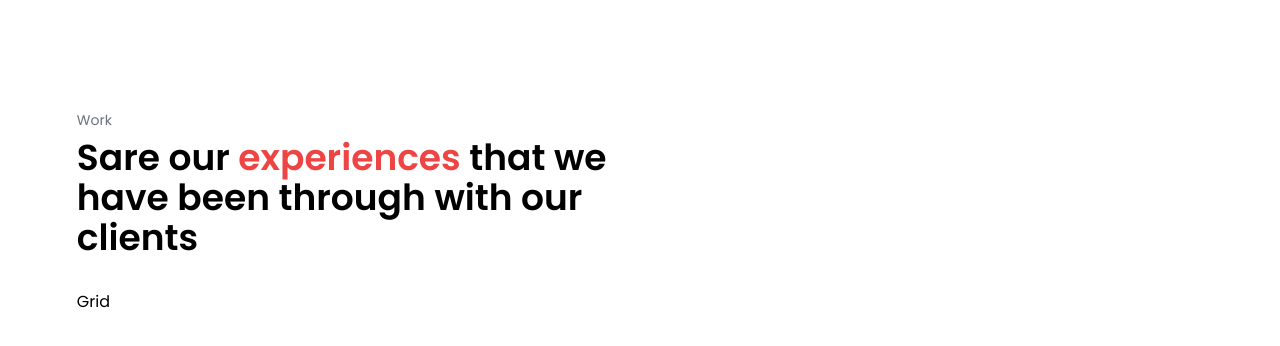
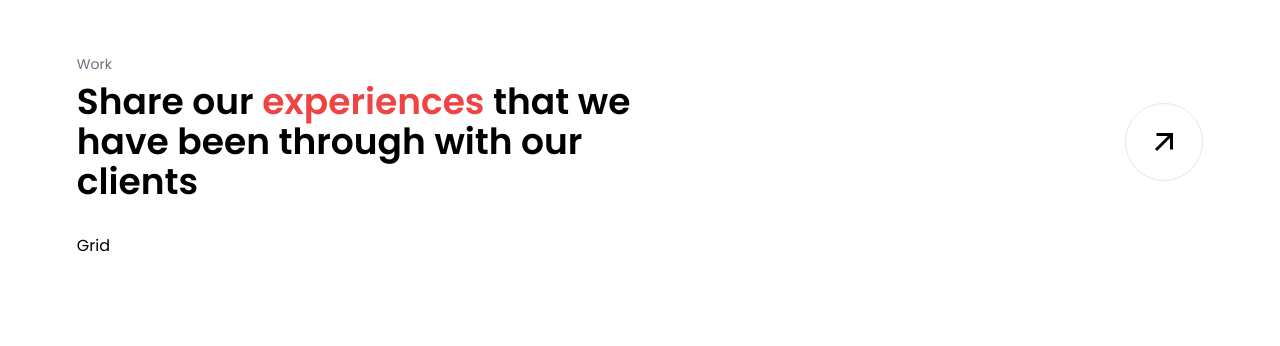
Before and after one commit to Bharat1111/offtec, a Next.js app: page / in a window 1280 px wide. Shown: the part 1494-1840 px from the top of the page. After the commit the page ends 1808 px from the top, so only its background shows below. Built offline with nearby package versions, Linux system fonts and the light colour scheme.

Commit message:
bug fixes

```diff
--- a/src/components/Navbar.tsx
+++ b/src/components/Navbar.tsx
@@ -5,7 +5,7 @@ const Navbar = () => {
   const [open, setOpen] = React.useState(false);
   return (
     <>
-      <nav className="px-[6%]  py-5 flex justify-between items-center border-b sticky top-0 bg-white">
+      <nav className="px-[6%]  py-5 flex justify-between z-50 items-center border-b sticky top-0 bg-white">
         <div className="flex gap-12 items-center">
           <p className="tracking-wide font-bold text-2xl  uppercase">Off Tec</p>
           <div className="md:flex gap-8 text-sm items-center hidden">
--- a/src/components/home/Grid.tsx
+++ b/src/components/home/Grid.tsx
@@ -1,15 +1,19 @@
 import React from "react";
+import { RiArrowRightUpLine } from "react-icons/ri";
 
 const Grid = () => {
   return (
-    <div className="py-8 md:py-14 flex flex-col gap-8  px-[6%]">
+    <div className="pb-8 md:pb-14 flex flex-col gap-8  px-[6%]">
       <div className="flex flex-col gap-2 ">
         <p className="text-gray-500 text-sm  ">Work</p>
         <div className="flex justify-between gap-3 md:gap-6 md:items-center flex-col md:flex-row">
           <h2 className="text-4xl font-semibold md:w-1/2">
-            Sare our <span className="text-red-500">experiences</span> that we
+            Share our <span className="text-red-500">experiences</span> that we
             have been through with our clients
           </h2>
+          <div className="p-5 rounded-full border">
+            <RiArrowRightUpLine className="text-4xl text-black" />
+          </div>
 
           {/* <div className="flex gap-3 items-center ml-auto">
         <button
```
